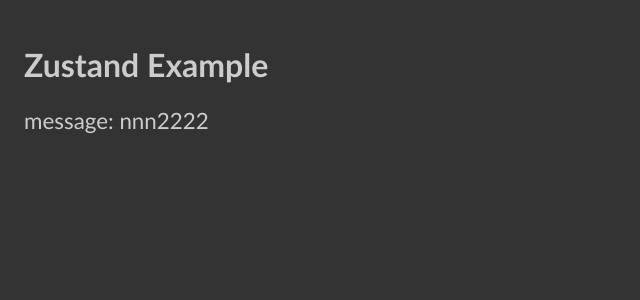
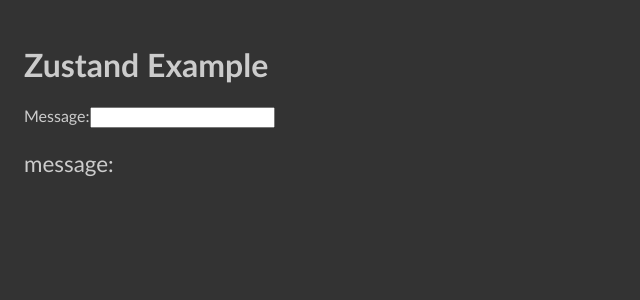
Before and after one commit to edwardtanguay/et03-zustand-example, a React (Vite) app: page / in a window 1280 px wide. Shown: the top 300 px of the page, without its empty margins (0-640 px from the left). Built offline with nearby package versions, Linux system fonts and the light colour scheme.

Commit message:
message works

```diff
--- a/src/App.tsx
+++ b/src/App.tsx
@@ -2,10 +2,25 @@ import { useState } from 'react';
 import './App.scss'
 
 function App() {
-	const [message, setMessage] = useState('nnn2222');
+	const [message, setMessage] = useState('');
 	return (
 		<div className="App">
 		<h1>Zustand Example</h1>
+
+			<main>
+				<section className="controlArea">
+
+					<div className="data">
+					<label>Message:</label>
+						<input type="text"
+							value={message}
+							onChange={(e) => setMessage(e.target.value)}
+						/>
+					</div>
+
+				</section>
+
+			</main>
 			<p>message: {message}</p>
 		</div>
 	)
```
